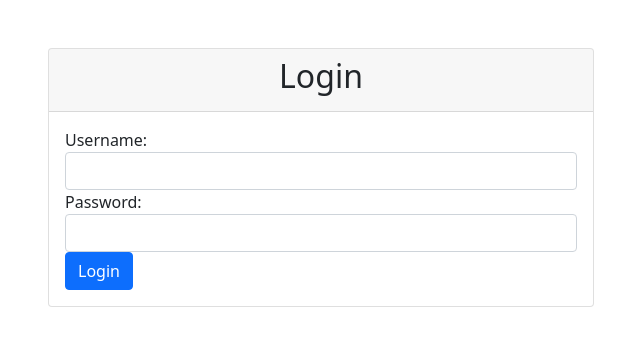
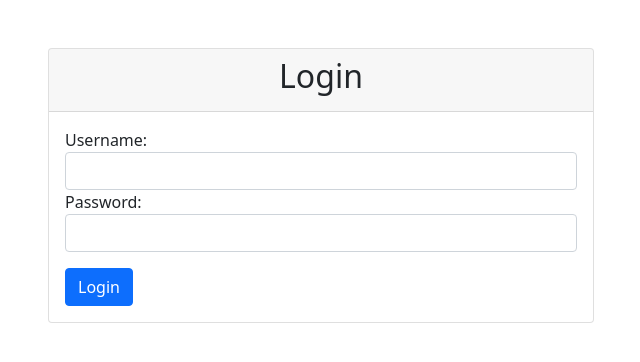
Before and after one commit to systenconti/Get2TalkAPP2, a Django app: page / in a window 1280 px wide. Shown: the part 56-418 px from the top of the page, without its empty margins (319-959 px from the left). Run offline with Django 4.2, Linux system fonts and the light colour scheme.

Commit message:
Put the Login button a bit lower

```diff
--- a/get2talk/templates/login.html
+++ b/get2talk/templates/login.html
@@ -23,7 +23,9 @@
             <label for="password">Password:</label>
             <input type="password" name="password" class="form-control" required>
           </div>
-          <button type="submit" class="btn btn-primary">Login</button>
+          <div class="mt-3">
+            <button type="submit" class="btn btn-primary">Login</button>
+          </div>
         </form>
       </div>
     </div>
```
